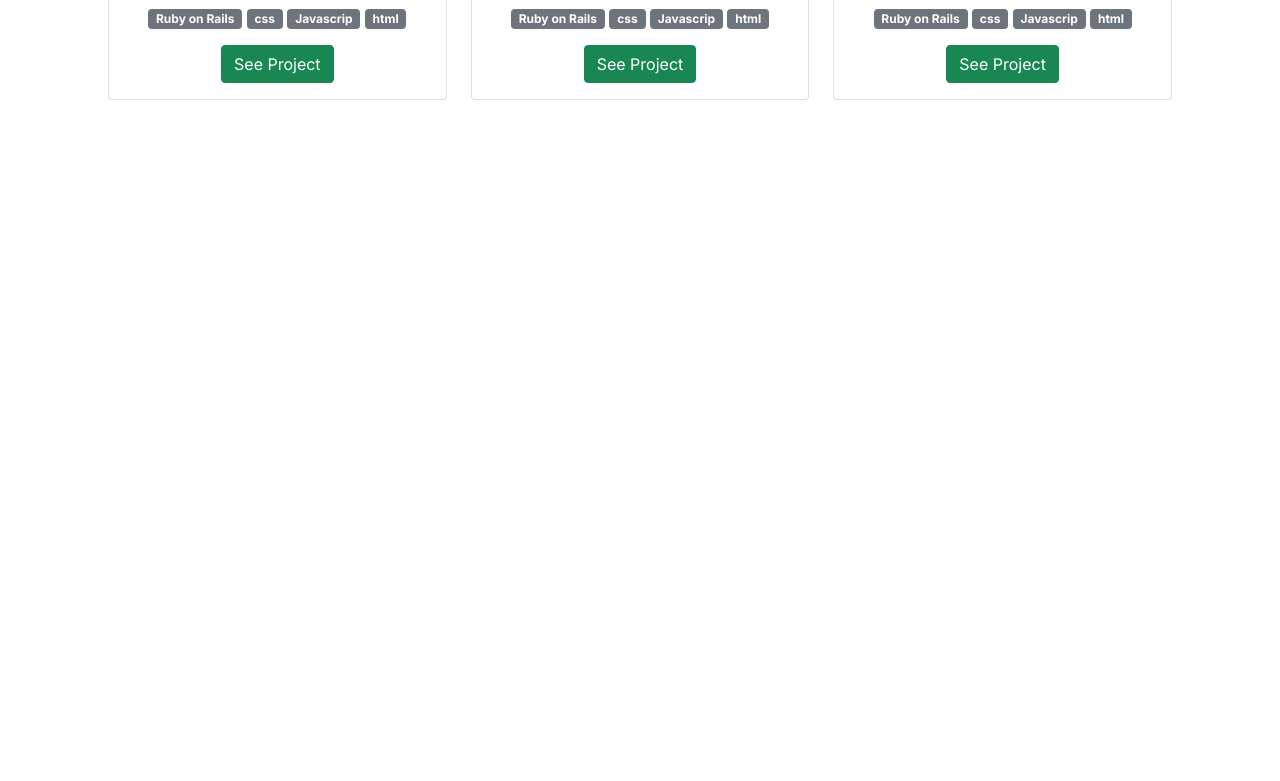
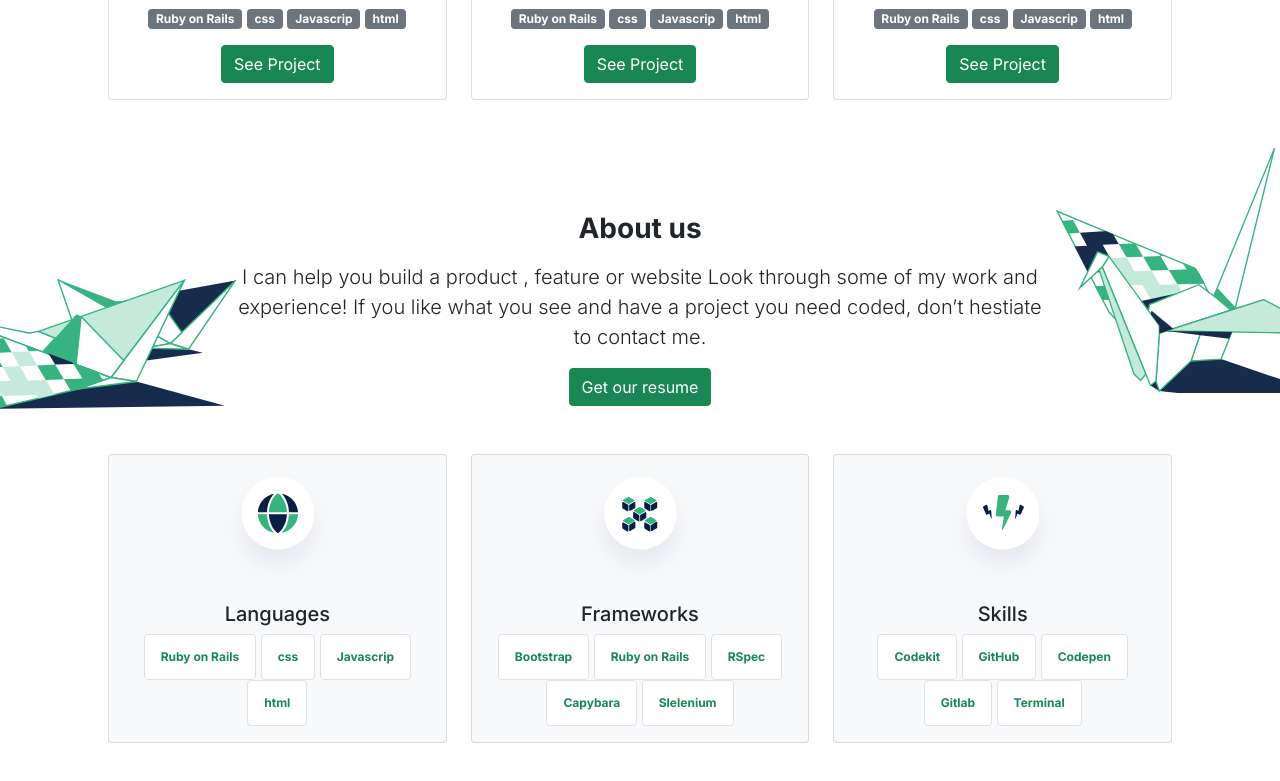
Before and after one commit to ndayishimiyeeric/bootstrap-portfolio, a website: page index.html in a window 1280 px wide. Shown: the part 1189-1970 px from the top of the page. Before the commit the page ends 1289 px from the top, so only its background shows below. Drawn offline with nearby package versions, Linux system fonts and the light colour scheme.

Commit message:
Add about section with bg images

```diff
--- a/index.html
+++ b/index.html
@@ -34,6 +34,12 @@
 
       .works {
         margin-top: 100px;
+      }
+
+      .about-us {
+        background-image: url(img/desktoptopleft.svg), url(img/desktoptopright.svg);
+        background-position: 0 130px, top right;
+        background-repeat: no-repeat;
       }
     </style>
     <title>Eid-Odalton Portfolio</title>
@@ -197,6 +203,60 @@
         </div>
       </div>
     </section>
+    <section class="about-us my-5">
+      <div class="container text-center mt-5 pt-5">
+        <h2 class="fs-3 fw-bold my-3">About us</h2>
+        <p class="fs-5 fw-light w-75 container"> I can help you build a product , feature or website Look through some of my work and experience! If you like what you see and have a project you need coded,
+          don’t hestiate to contact me.</p>
+          <button class="btn btn-success">Get our resume</button>
+      </div>
+      <div class="card-group mx-5 px-5 row my-5 text-center">
+        <div class="col">
+          <div class="card bg-light h-100">
+            <img src="img/languageimg.svg" class="card-img-top" alt="...">
+            <div class="card-body ">
+              <h5 class="card-title">Languages</h5>
+              <p class="card-text">
+                <span class="badge bg-white text-success border p-3">Ruby on Rails</span>
+                <span class="badge bg-white text-success border p-3">css</span>
+                <span class="badge bg-white text-success border p-3">Javascrip</span>
+                <span class="badge bg-white text-success border p-3">html</span>
+              </p>
+            </div>
+          </div>
+        </div>
+        <div class="col">
+          <div class="card bg-light">
+            <img src="img/frameworksimg.svg" class="card-img-top" alt="...">
+            <div class="card-body">
+              <h5 class="card-title">Frameworks</h5>
+              <p class="card-text">
+                <span class="badge bg-white text-success border p-3">Bootstrap</span>
+                <span class="badge bg-white text-success border p-3">Ruby on Rails</span>
+                <span class="badge bg-white text-success border p-3">RSpec</span>
+                <span class="badge bg-white text-success border p-3">Capybara</span>
+                <span class="badge bg-white text-success border p-3">Slelenium</span>
+              </p>
+            </div>
+          </div>
+        </div>
+        <div class="col">
+          <div class="card bg-light">
+            <img src="img/skillsimg.svg" class="card-img-top" alt="...">
+            <div class="card-body">
+              <h5 class="card-title">Skills</h5>
+              <p class="card-text">
+                <span class="badge bg-white text-success border p-3">Codekit</span>
+                <span class="badge bg-white text-success border p-3">GitHub</span>
+                <span class="badge bg-white text-success border p-3">Codepen</span>
+                <span class="badge bg-white text-success border p-3">Gitlab</span>
+                <span class="badge bg-white text-success border p-3">Terminal</span>
+              </p>
+            </div>
+          </div>
+        </div>
+      </div>
+    </section>
     <script
       src="https://cdn.jsdelivr.net/npm/bootstrap@5.1.3/dist/js/bootstrap.bundle.min.js"
       integrity="sha384-ka7Sk0Gln4gmtz2MlQnikT1wXgYsOg+OMhuP+IlRH9sENBO0LRn5q+8nbTov4+1p"
```
